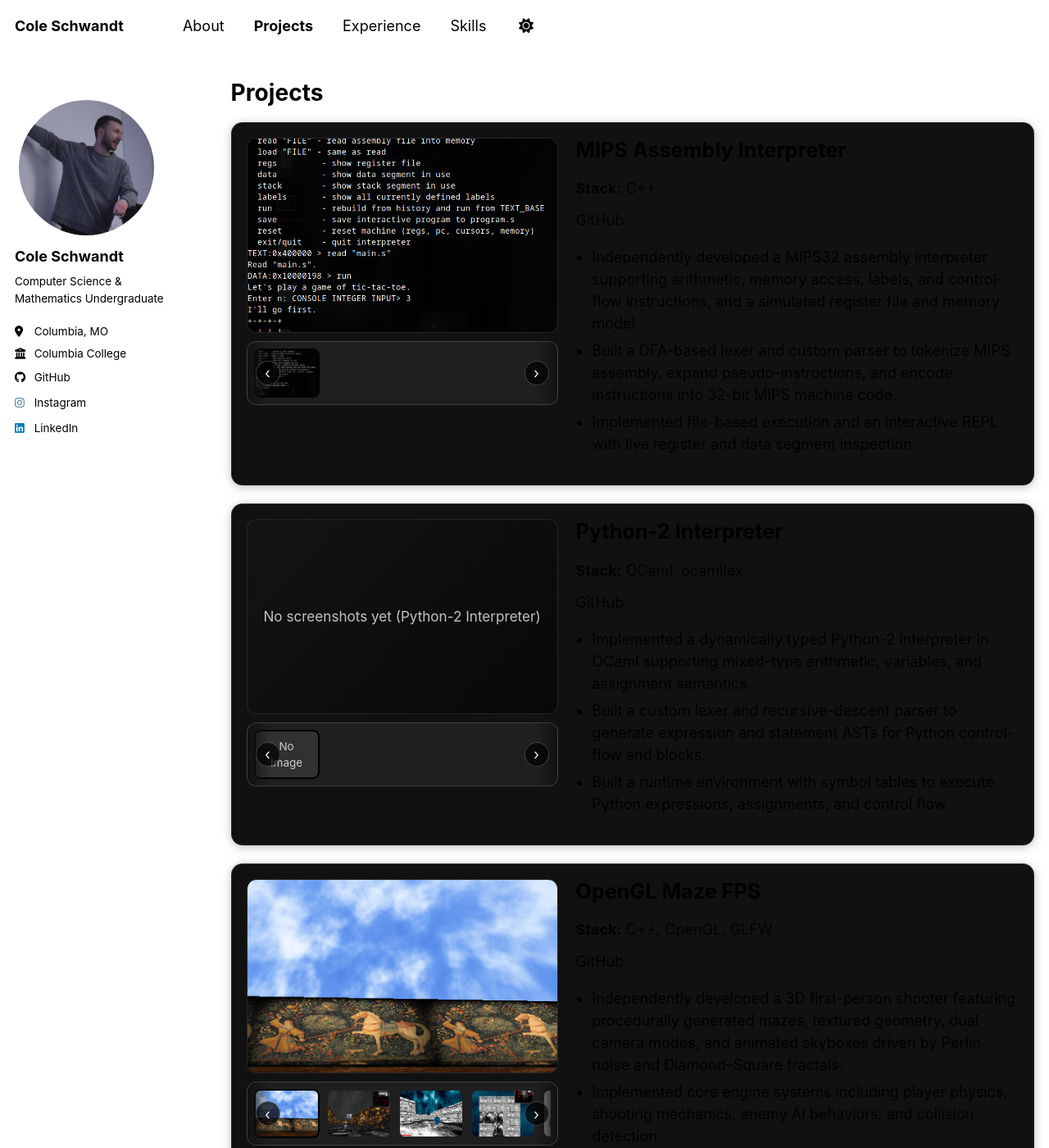
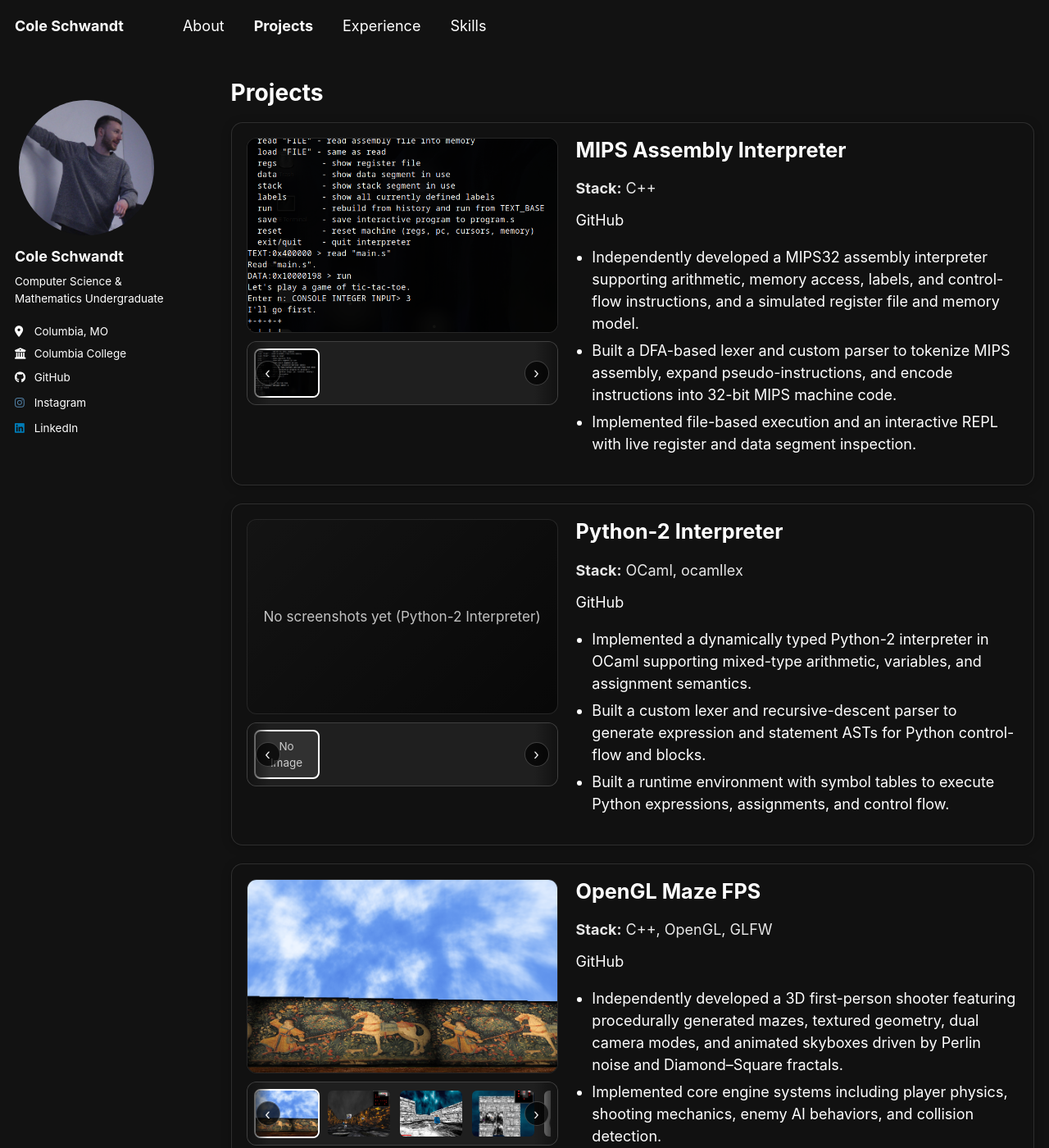
Before and after one commit to ctschwandt/ctschwandt.github.io, a Jekyll site: the page built from _pages/projects.html, in a window 1280 px wide and 1400 px high. Shown: the whole window at 82% size. Built offline with Jekyll 4.4.1, drawn with Linux system fonts in a browser that asks for light colours; a script bundle is joined from its source files by our own code; library files that are not in the unit come from our copies; comment, search, counter and statistics services are not loaded; grey boxes are pictures that could not be loaded.

Commit message:
forced dark mode

```diff
--- a/_includes/head/custom.html
+++ b/_includes/head/custom.html
@@ -1,3 +1,30 @@
+<script>
+  (function () {
+    var THEME = "dark";
+
+    try {
+      // Persisted preference keys used by various themes/toggles
+      localStorage.setItem("theme", THEME);
+      localStorage.setItem("mode", THEME);
+      localStorage.setItem("color-scheme", THEME);
+      localStorage.setItem("colorScheme", THEME);
+      localStorage.setItem("pref-theme", THEME);
+    } catch (e) {}
+
+    // DOM hooks used by CSS/JS to apply theme
+    var root = document.documentElement;
+    root.setAttribute("data-theme", THEME);
+    root.setAttribute("data-mode", THEME);
+    root.classList.add("theme-dark");
+    root.classList.add("dark");
+    root.classList.remove("theme-light");
+    root.classList.remove("light");
+  })();
+</script>
+
+<meta name="color-scheme" content="dark">
+<meta name="theme-color" content="#0f0f0f">
+
 {% include base_path %}
 
 <!-- start custom head snippets -->
--- a/_includes/masthead.html
+++ b/_includes/masthead.html
@@ -18,9 +18,6 @@
               <a href="{{ domain }}{{ link.url }}">{{ link.title }}</a>
             </li>
           {% endfor %}
-          <li id="theme-toggle" class="masthead__menu-item persist tail">
-            <a role="button" aria-labelledby="theme-icon"><i id="theme-icon" class="fa-solid fa-sun" aria-hidden="true" title="toggle theme"></i></a>
-          </li>
         </ul>
         <ul class="hidden-links hidden"></ul>
       </nav>
--- a/_pages/projects.html
+++ b/_pages/projects.html
@@ -326,7 +326,7 @@ author_profile: true
   padding: 16px 18px;
   border-radius: 14px;
   border: 1px dashed var(--global-border-color, rgba(255,255,255,0.18));
-  background: color-mix(in srgb, var(--global-bg-color, #111) 88%, #fff 12%);
+  background: color-mix(in srgb, var(--global-bg-color, #111) 88%, #000 12%);
 }
 
 @media (max-width: 900px) {
--- a/_sass/layout/_forms.scss
+++ b/_sass/layout/_forms.scss
@@ -80,7 +80,7 @@ select {
   padding: 0.25em;
   margin-bottom: 0.5em;
   color: var(--global-text-color);
-  background-color: #fff;
+  background-color: #151515;
   border: 1px solid mix(#fff, #000, 80%);
   border-radius: $border-radius;
   box-shadow: $box-shadow;
@@ -151,7 +151,7 @@ input[type="file"] {
 
 select {
   width: auto;
-  background-color: #fff;
+  background-color: #151515;
 }
 
 select[multiple],
@@ -378,7 +378,7 @@ select:focus {
   padding: 8px 20px;
   display: inline-block;
   font-size: $type-size-6;
-  background-color: #fff;
+  background-color: #151515;
   color: #000;
   border-width: 2px !important;
   border-style: solid !important;
--- a/talkmap/leaflet_dist/screen.css
+++ b/talkmap/leaflet_dist/screen.css
@@ -15,7 +15,7 @@
 	    height: 20px;
 	    margin-top: -20px;
 	    margin-left: -100px;
-	    background-color: #fff;
+	    background-color: #111;
 	    background-color: rgba(255, 255, 255, 0.7);
 	    border-radius: 4px;
 	    padding: 2px;
```
Also changed, not shown: _sass/_custom.scss (added).
